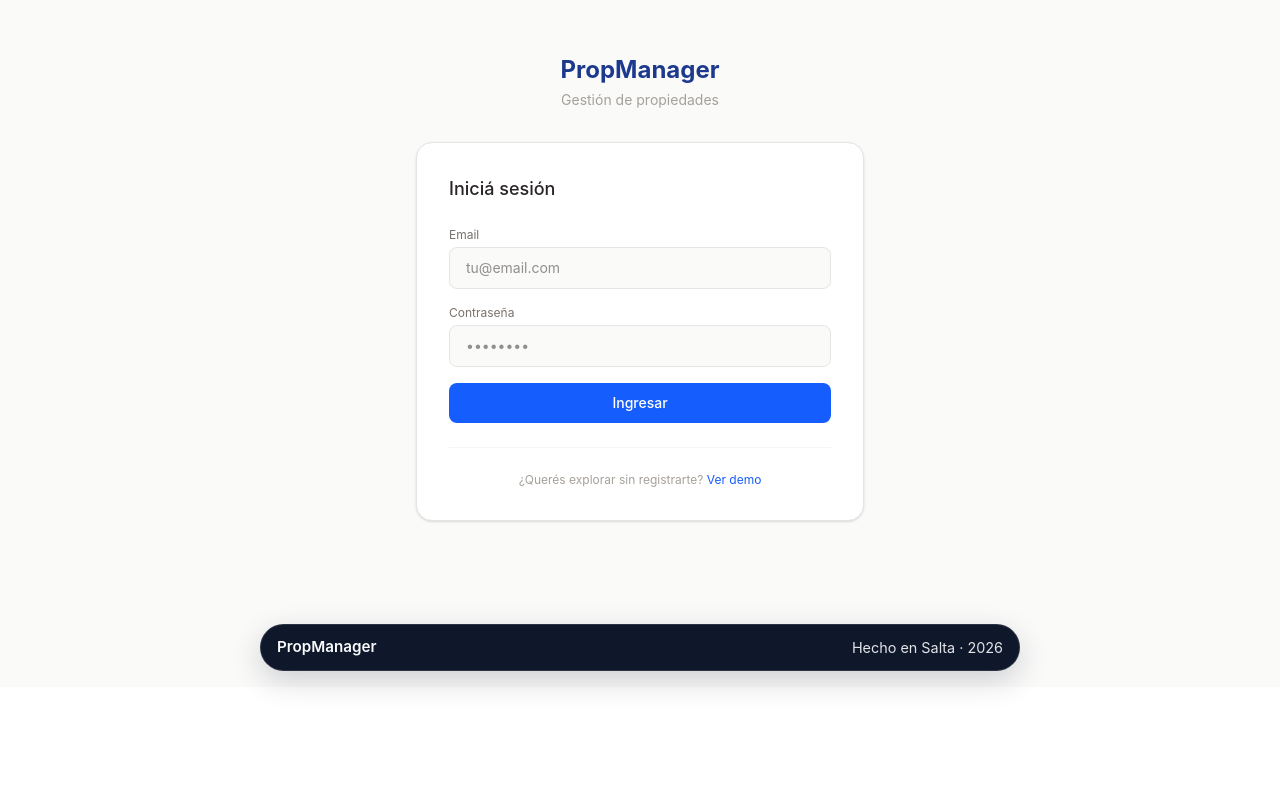
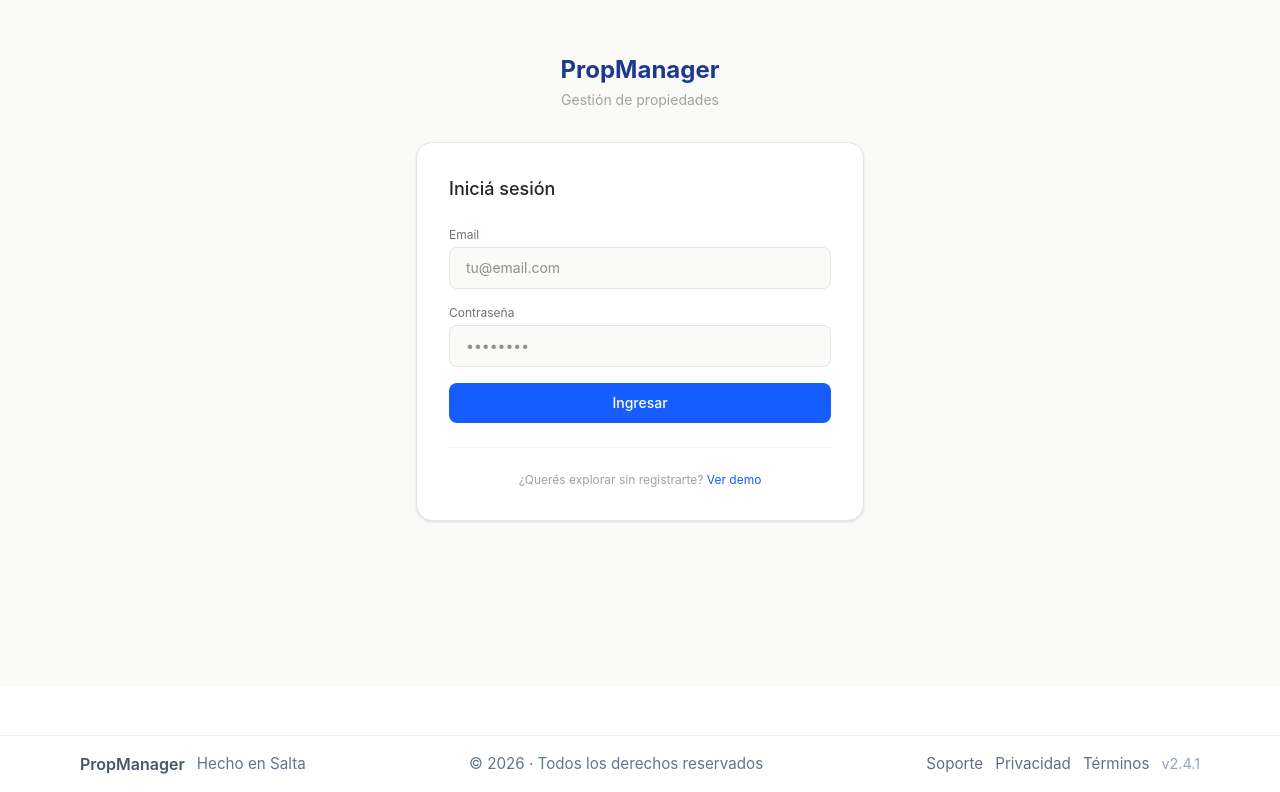
Before and after one commit to acastkat/propmanager, a React (Vite) app: page /login in a window 1280 px wide. Shown: the part 113-905 px from the top of the page. Before the commit the page ends 872 px from the top, so only its background shows below. Built offline with nearby package versions, Linux system fonts and the light colour scheme.

Commit message:
Ajustes de footer

```diff
--- a/src/App.jsx
+++ b/src/App.jsx
@@ -85,7 +85,8 @@ function App() {
   }
 
   return (
-    <div style={{ minHeight: "100vh", paddingBottom: "4.5rem" }}>
+    <div style={{ minHeight: "100vh", display: "flex", flexDirection: "column" }}>
+      <main style={{ flex: 1 }}>
         <Routes>
           <Route path="/demo" element={<Demo />} />
           <Route path="/update-history-demo" element={<UpdateHistoryDemo />} />
@@ -137,6 +138,7 @@ function App() {
             element={<Navigate to={session ? "/inicio" : "/login"} />}
           />
         </Routes>
+      </main>
       <Footer />
     </div>
   )
--- a/src/components/Footer.jsx
+++ b/src/components/Footer.jsx
@@ -1,44 +1,77 @@
 const Footer = () => {
   return (
     <footer role="contentinfo" aria-label="Pie de página" style={styles.footer}>
-      <div style={styles.content}>
-        <span style={styles.brand}>PropManager</span>
-        <span style={styles.text}>Hecho en Salta · {new Date().getFullYear()}</span>
+      <div style={styles.container}>
+        <div style={styles.section}>
+          <span style={styles.brand}>PropManager</span>
+          <span style={styles.note}>Hecho en Salta</span>
+        </div>
+
+        <div style={styles.center}>
+          © {new Date().getFullYear()} · Todos los derechos reservados
+        </div>
+
+        <div style={styles.section}>
+          <a href="/soporte" style={styles.link}>
+            Soporte
+          </a>
+          <a href="/privacidad" style={styles.link}>
+            Privacidad
+          </a>
+          <a href="/terminos" style={styles.link}>
+            Términos
+          </a>
+          <span style={styles.version}>v2.4.1</span>
+        </div>
       </div>
     </footer>
-  );
-};
+  )
+}
 
 const styles = {
   footer: {
-    position: "fixed",
-    left: "50%",
-    bottom: "1rem",
-    transform: "translateX(-50%)",
-    zIndex: 1000,
-    width: "min(92vw, 760px)",
-    padding: "0.7rem 1rem",
-    borderRadius: "999px",
-    backgroundColor: "var(--header-bg, #0f172a)",
-    color: "var(--header-color, #f8fafc)",
-    boxShadow: "0 10px 30px rgba(15, 23, 42, 0.18)",
-    border: "1px solid rgba(255, 255, 255, 0.12)",
+    marginTop: "3rem",
+    padding: "1rem 1.5rem",
+    borderTop: "1px solid rgba(15, 23, 42, 0.06)",
+    backgroundColor: "var(--surface, #ffffff)",
+    color: "var(--text-muted, #475569)",
   },
-  content: {
+  container: {
+    maxWidth: "var(--app-max-width, 1120px)",
+    margin: "0 auto",
+    display: "flex",
+    flexWrap: "wrap",
+    justifyContent: "space-between",
+    alignItems: "center",
+    gap: "0.75rem",
+  },
+  section: {
     display: "flex",
     alignItems: "center",
-    justifyContent: "space-between",
     gap: "0.75rem",
     flexWrap: "wrap",
   },
   brand: {
     fontWeight: 600,
+  },
+  note: {
     fontSize: "0.95rem",
+    color: "var(--text-muted, #64748b)",
   },
-  text: {
+  center: {
+    fontSize: "0.95rem",
+    color: "var(--text-muted, #64748b)",
+  },
+  link: {
+    color: "var(--text-muted, #475569)",
+    textDecoration: "none",
+    fontSize: "0.95rem",
+    opacity: 0.85,
+  },
+  version: {
     fontSize: "0.9rem",
-    opacity: 0.9,
+    color: "var(--text-muted, #94a3b8)",
   },
-};
+}
 
-export default Footer;
+export default Footer
```
Lines whose indentation alone changed are shown as unchanged.
